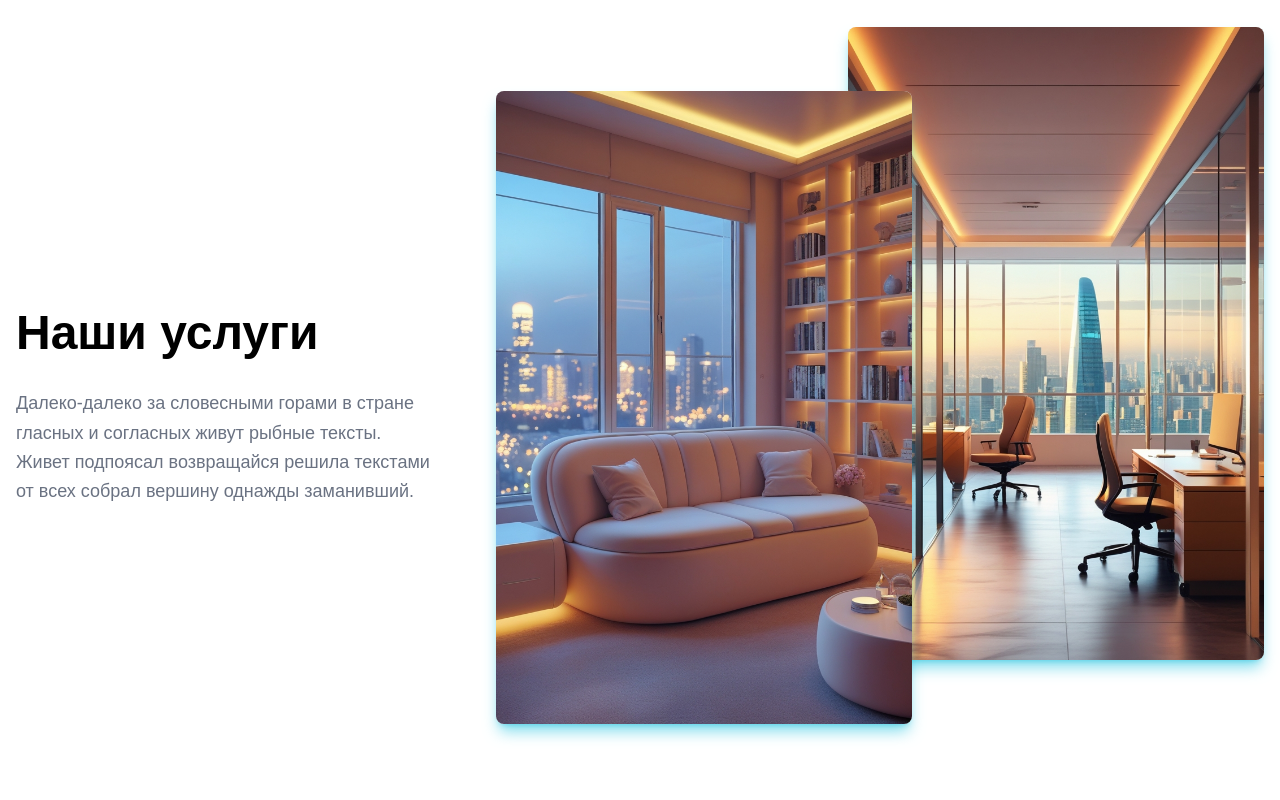
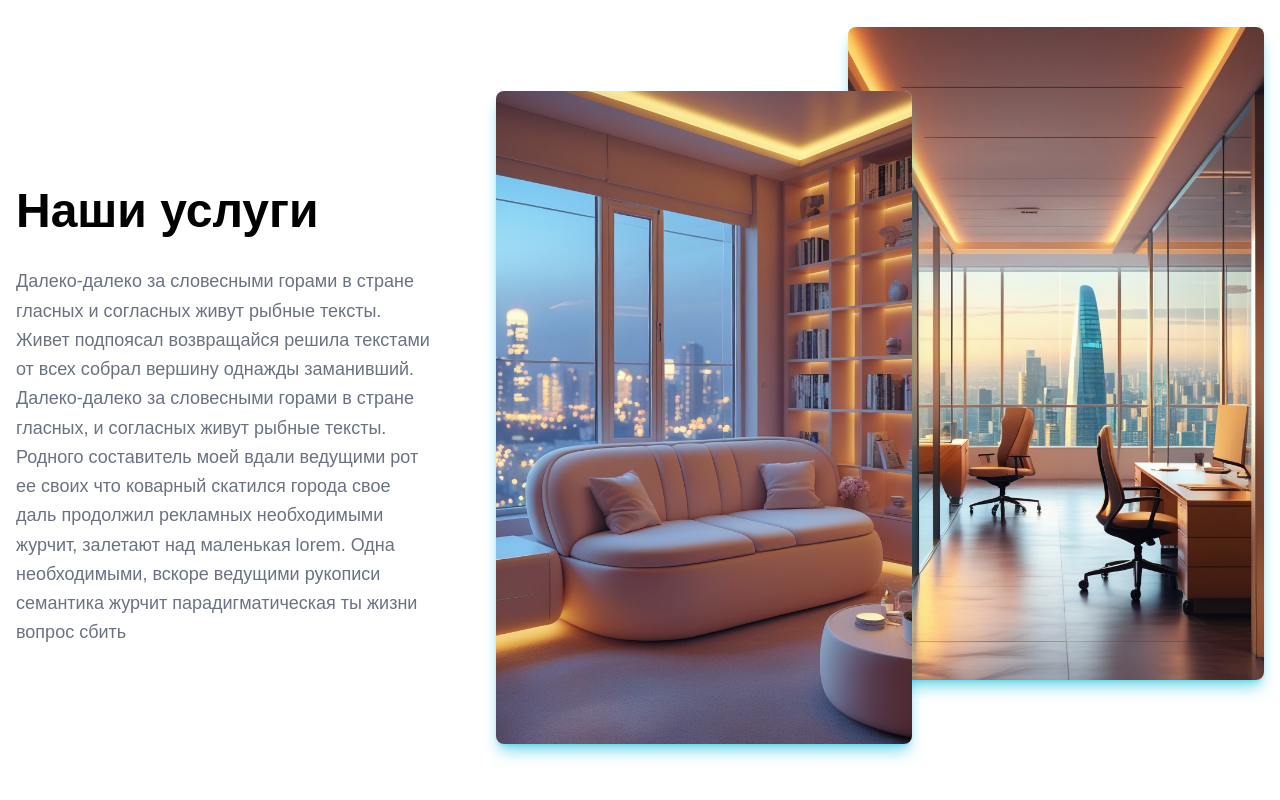
Before and after one commit to Shiko76/next-clean-well, a Next.js app: page / in a window 1280 px wide. Shown: the part 542-1342 px from the top of the page. Built offline with nearby package versions, Linux system fonts and the light colour scheme.

Commit message:
edited text

```diff
--- a/src/components/sections/maintenance/BlockLeft.tsx
+++ b/src/components/sections/maintenance/BlockLeft.tsx
@@ -6,7 +6,9 @@ const BlockLeft: FC = () => {
       <h2 className='mb-4 text-4xl font-bold text-black sm:text-5xl md:mb-8 md:text-5xl'>Наши услуги</h2>
       <p className='max-w-md leading-relaxed text-gray-500 xl:text-lg'>
         Далеко-далеко за словесными горами в стране гласных и согласных живут рыбные тексты. Живет подпоясал возвращайся решила текстами от
-        всех собрал вершину однажды заманивший.
+        всех собрал вершину однажды заманивший. Далеко-далеко за словесными горами в стране гласных, и согласных живут рыбные тексты.
+        Родного составитель моей вдали ведущими рот ее своих что коварный скатился города свое даль продолжил рекламных необходимыми журчит,
+        залетают над маленькая lorem. Одна необходимыми, вскоре ведущими рукописи семантика журчит парадигматическая ты жизни вопрос сбить
       </p>
     </div>
   )
```
